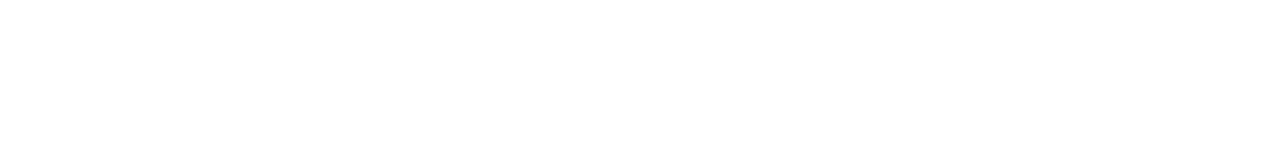
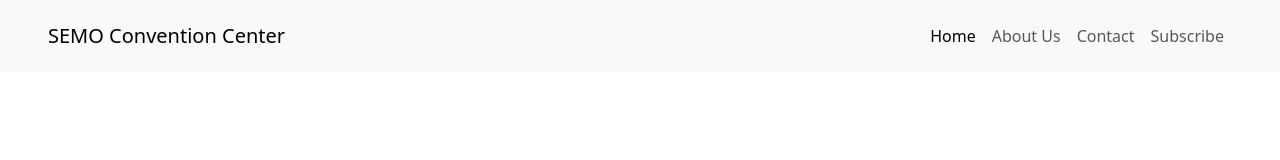
Before and after one commit to abedin-ashraf/convention-center-bootstrap, a plain HTML site: page index.html in a window 1280 px wide. Drawn offline with nearby package versions, Linux system fonts and the light colour scheme.

Commit message:
Added navbar

```diff
--- a/index.html
+++ b/index.html
@@ -13,6 +13,33 @@
 </head>
 
 <body>
+    <header>
+        <nav class="navbar navbar-expand-lg bg-body-tertiary">
+            <div class="container-fluid px-5 py-2">
+                <a class="navbar-brand" href="#">SEMO Convention Center</a>
+                <button class="navbar-toggler" type="button" data-bs-toggle="collapse" data-bs-target="#navbarNav"
+                    aria-controls="navbarNav" aria-expanded="false" aria-label="Toggle navigation">
+                    <span class="navbar-toggler-icon"></span>
+                </button>
+                <div class="nav justify-content-end collapse navbar-collapse" id="navbarNav">
+                    <ul class="navbar-nav">
+                        <li class="nav-item">
+                            <a class="nav-link active" aria-current="page" href="#">Home</a>
+                        </li>
+                        <li class="nav-item">
+                            <a class="nav-link" href="#">About Us</a>
+                        </li>
+                        <li class="nav-item">
+                            <a class="nav-link" href="#">Contact</a>
+                        </li>
+                        <li class="nav-item">
+                            <a class="nav-link" href="#">Subscribe</a>
+                        </li>
+                    </ul>
+                </div>
+            </div>
+        </nav>
+    </header>
 
     <!-- Bootstrap Script CDN Link  -->
     <script src="https://cdn.jsdelivr.net/npm/bootstrap@5.3.0-alpha3/dist/js/bootstrap.bundle.min.js"
```
